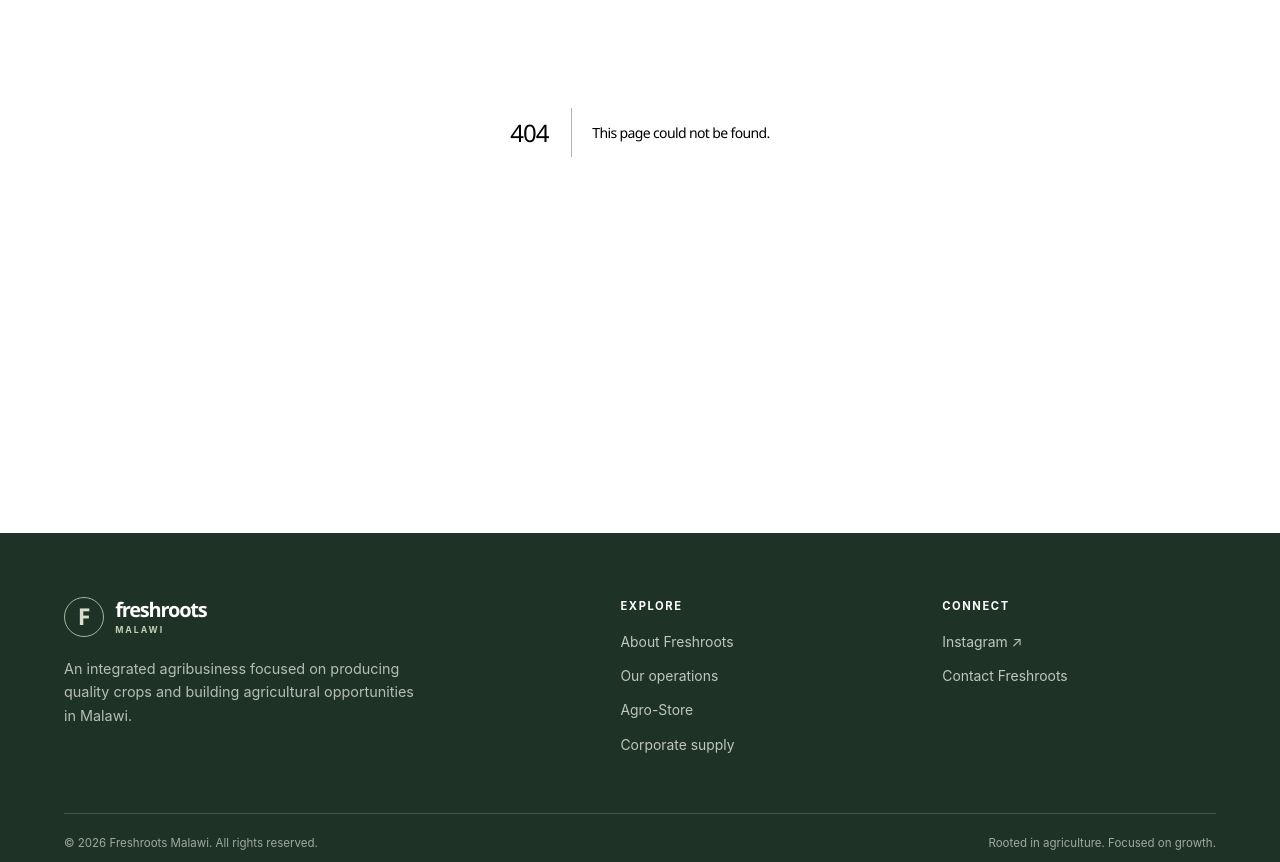
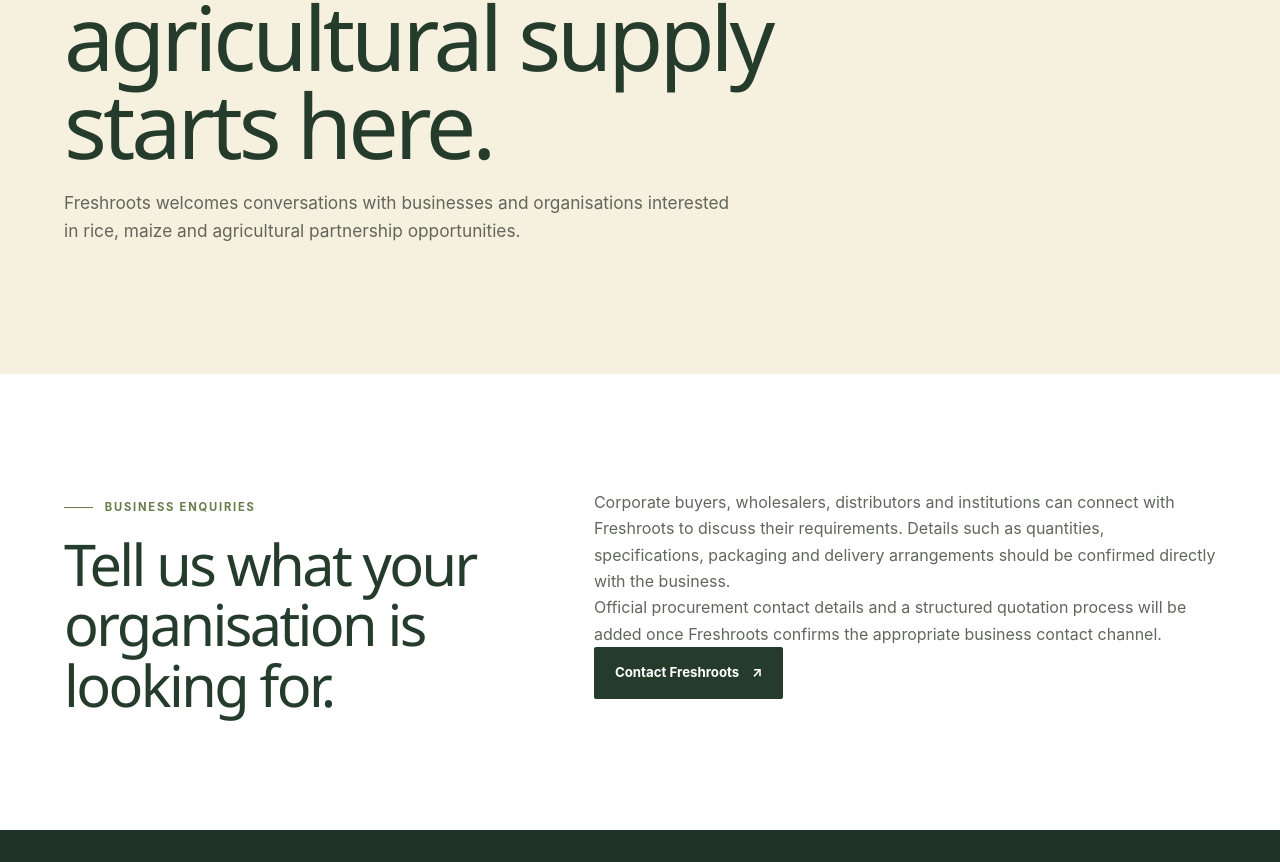
Before and after one commit to Kapito01/freshroots_mw, a Next.js app: page /corporate-supply in a window 1280 px wide. Before the commit this address had no page. Shown: the part 358-1220 px from the top of the page. Built offline with nearby package versions, Linux system fonts and the light colour scheme.

Commit message:
build: add Freshroots corporate supply page

```diff
--- /dev/null
+++ b/src/app/corporate-supply/page.tsx
@@ -0,0 +1,46 @@
+import type { Metadata } from "next";
+import Link from "next/link";
+import { PageIntro } from "@/components/page-intro";
+
+export const metadata: Metadata = {
+  title: "Corporate Supply",
+  description:
+    "Connect with Freshroots Malawi to discuss agricultural supply and business partnership opportunities.",
+};
+
+export default function CorporateSupplyPage() {
+  return (
+    <main>
+      <PageIntro
+        eyebrow="Corporate supply"
+        title="A conversation about agricultural supply starts here."
+        description="Freshroots welcomes conversations with businesses and organisations interested in rice, maize and agricultural partnership opportunities."
+      />
+      <section className="section section--white">
+        <div className="container intro-grid">
+          <div>
+            <span className="eyebrow">Business enquiries</span>
+            <h2>Tell us what your organisation is looking for.</h2>
+          </div>
+          <div className="prose-block">
+            <p>
+              Corporate buyers, wholesalers, distributors and institutions
+              can connect with Freshroots to discuss their requirements.
+              Details such as quantities, specifications, packaging and
+              delivery arrangements should be confirmed directly with the
+              business.
+            </p>
+            <p>
+              Official procurement contact details and a structured
+              quotation process will be added once Freshroots confirms the
+              appropriate business contact channel.
+            </p>
+            <Link className="button button--forest" href="/contact">
+              Contact Freshroots <span aria-hidden="true">↗</span>
+            </Link>
+          </div>
+        </div>
+      </section>
+    </main>
+  );
+}
```
